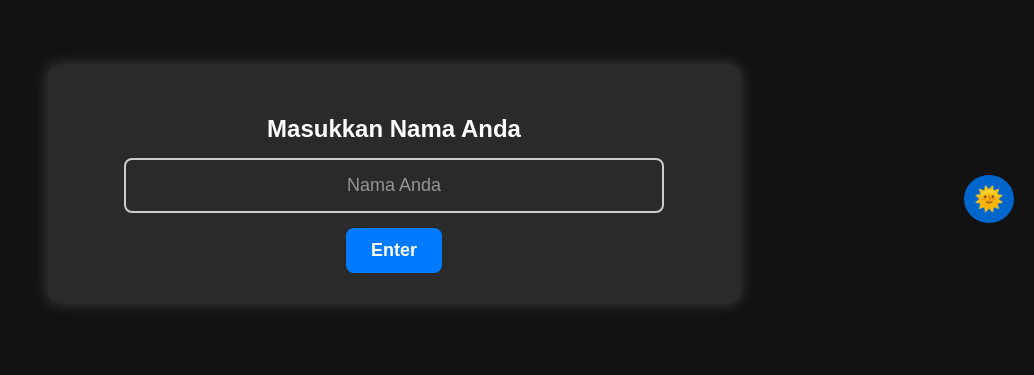
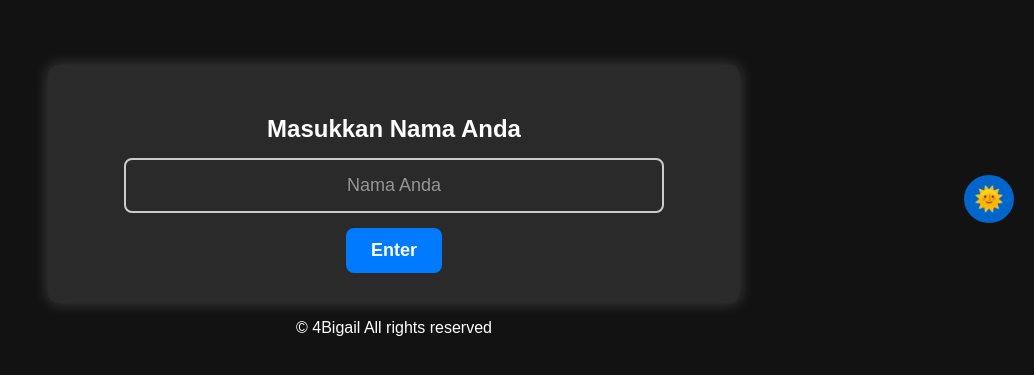
Before and after one commit to masprew/Xdantz-preset, a plain HTML site: page index.html in a window 1280 px wide. Shown: the part 125-500 px from the top of the page, without its empty margins (246-1280 px from the left). Drawn offline with Linux system fonts and the light colour scheme.

Commit message:
index.html

```diff
--- a/index.html
+++ b/index.html
@@ -89,5 +89,8 @@
     </div>
 
     <script src="script.js"></script>
+    <footer>
+        <p>&copy; 4Bigail All rights reserved</p>
+    </footer>
 </body>
 </html>
```
